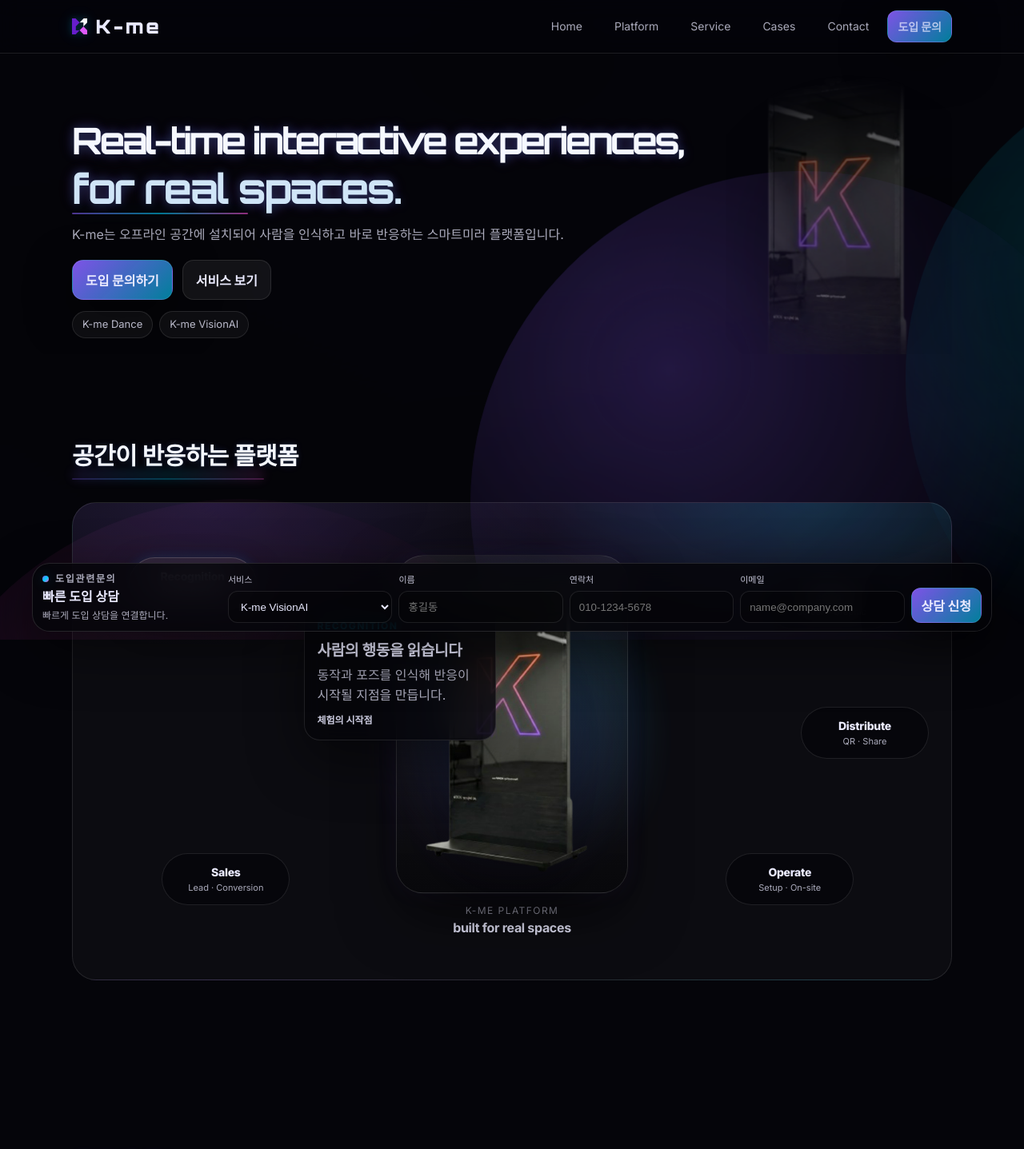
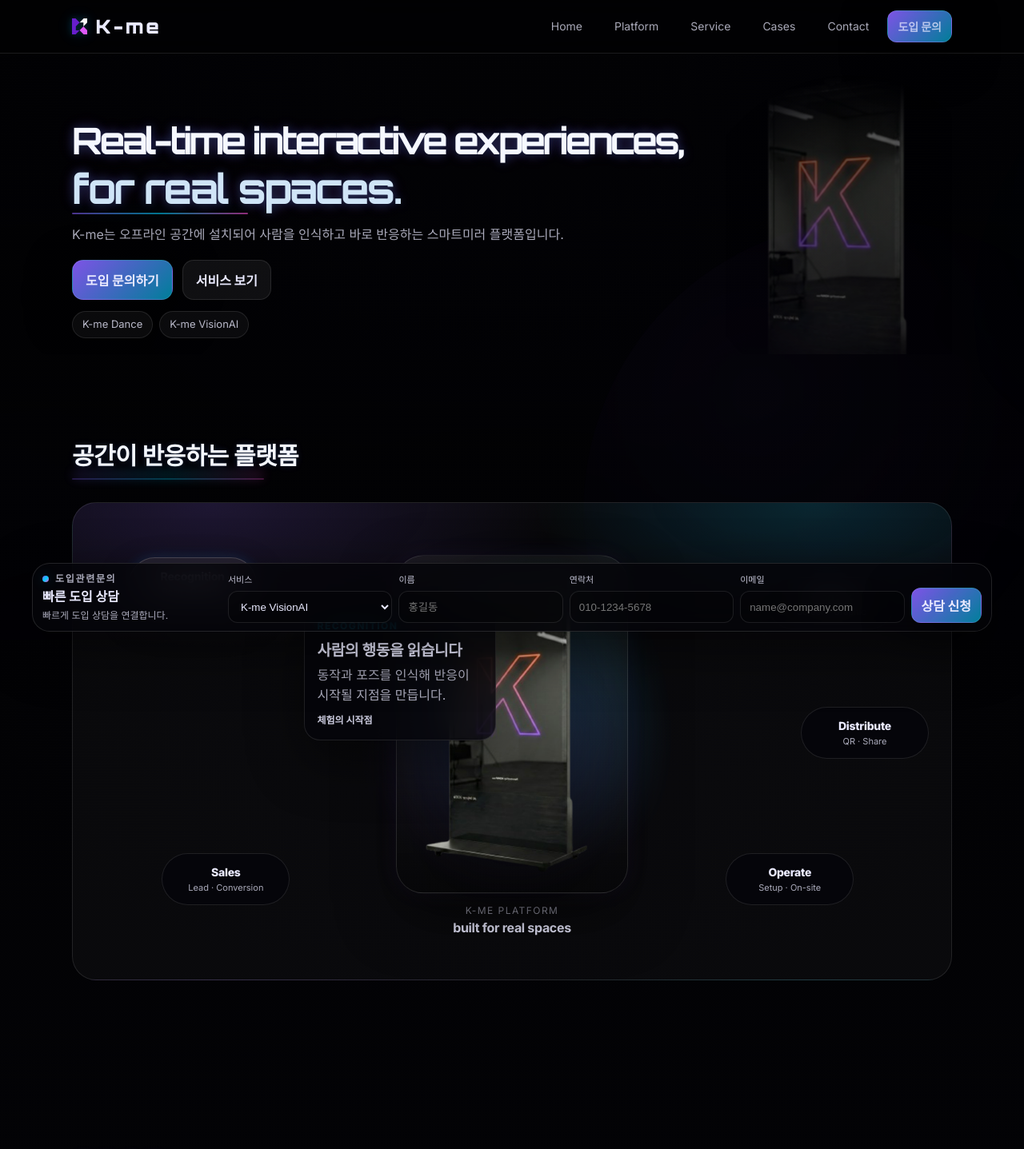
Before and after one commit to Ai-DAM/Ai-DAM.github.io, a React (Vite) app: page / in a window 1280 px wide. Shown: the top 1437 px of the page at 80% size. Built offline with nearby package versions, Linux system fonts and the light colour scheme.

Commit message:
0330 temp update

```diff
--- a/src/components/BackgroundFX.tsx
+++ b/src/components/BackgroundFX.tsx
@@ -6,12 +6,12 @@
       {/* Purple blob */}
       <motion.div
         className="bgBlob bgBlob1"
-        initial={{ x: -20, y: -10, scale: 1, opacity: 0.65 }}
+        initial={{ x: -20, y: -10, scale: 1, opacity: 0.18 }}
         animate={{
           x: [-20, 30, -10, -20],
           y: [-10, 20, 35, -10],
-          scale: [1, 1.08, 1.02, 1],
-          opacity: [0.55, 0.75, 0.62, 0.65],
+          scale: [1, 1.05, 1.01, 1],
+          opacity: [0.14, 0.24, 0.18, 0.16],
         }}
         transition={{ duration: 18, repeat: Infinity, ease: "easeInOut" }}
       />
@@ -19,12 +19,12 @@
       {/* Cyan blob */}
       <motion.div
         className="bgBlob bgBlob2"
-        initial={{ x: 10, y: 10, scale: 1, opacity: 0.55 }}
+        initial={{ x: 10, y: 10, scale: 1, opacity: 0.12 }}
         animate={{
           x: [10, -25, 20, 10],
           y: [10, 25, -10, 10],
-          scale: [1, 1.06, 1.1, 1],
-          opacity: [0.5, 0.72, 0.58, 0.55],
+          scale: [1, 1.04, 1.06, 1],
+          opacity: [0.08, 0.16, 0.12, 0.1],
         }}
         transition={{ duration: 22, repeat: Infinity, ease: "easeInOut" }}
       />
@@ -32,12 +32,12 @@
       {/* Pink blob */}
       <motion.div
         className="bgBlob bgBlob3"
-        initial={{ x: 0, y: 0, scale: 1, opacity: 0.5 }}
+        initial={{ x: 0, y: 0, scale: 1, opacity: 0.1 }}
         animate={{
           x: [0, 18, -14, 0],
           y: [0, -18, 12, 0],
-          scale: [1, 1.12, 1.04, 1],
-          opacity: [0.45, 0.68, 0.54, 0.5],
+          scale: [1, 1.05, 1.02, 1],
+          opacity: [0.06, 0.12, 0.08, 0.07],
         }}
         transition={{ duration: 20, repeat: Infinity, ease: "easeInOut" }}
       />
--- a/src/styles.css
+++ b/src/styles.css
@@ -1,5 +1,5 @@
 :root{
-  --bg: #05050a;
+  --bg: #020204;
   --line: rgba(255,255,255,.10);
   --text: #eaeaff;
   --muted: rgba(234,234,255,.72);
@@ -17,7 +17,9 @@
   font-family: Inter, ui-sans-serif, system-ui, -apple-system, Segoe UI, Roboto, Helvetica, Arial;
   color: var(--text);
   overflow-x:hidden;
-  background: var(--bg);
+  background:
+    radial-gradient(1200px 800px at 50% 0%, rgba(14,14,24,.10), transparent 58%),
+    linear-gradient(180deg, #020204 0%, #030306 100%);
   -webkit-font-smoothing: antialiased;
   text-rendering: geometricPrecision;
 }
@@ -60,7 +62,7 @@
   top: 0;
   z-index: 50;
   backdrop-filter: blur(14px);
-  background: rgba(5,5,10,.55);
+  background: rgba(2,2,4,.72);
   border-bottom: 1px solid var(--line);
 }
 .topInner{
@@ -816,37 +818,37 @@
 }
 .bgBlob{
   position: absolute;
-  width: 60vmax;
-  height: 60vmax;
+  width: 54vmax;
+  height: 54vmax;
   border-radius: 9999px;
   transform: translateZ(0);
   will-change: transform, opacity;
-  opacity: .34;
+  opacity: .12;
 }
 .bgBlob1{
-  left: 46%;
-  top: 28%;
-  background: radial-gradient(circle at 30% 30%, rgba(139,92,255,.34), transparent 62%);
+  left: 56%;
+  top: 34%;
+  background: radial-gradient(circle at 30% 30%, rgba(139,92,255,.16), transparent 62%);
 }
 .bgBlob2{
-  left: 92%;
-  top: 8%;
-  background: radial-gradient(circle at 35% 35%, rgba(0,210,255,.26), transparent 62%);
-  opacity: .24;
+  left: 98%;
+  top: 2%;
+  background: radial-gradient(circle at 35% 35%, rgba(0,210,255,.10), transparent 62%);
+  opacity: .08;
 }
 .bgBlob3{
-  left: -8%;
-  top: 86%;
-  background: radial-gradient(circle at 35% 35%, rgba(255,79,216,.18), transparent 64%);
+  left: -18%;
+  top: 92%;
+  background: radial-gradient(circle at 35% 35%, rgba(255,79,216,.08), transparent 64%);
 }
 .bgVignette{
   position:absolute;
   inset:-2px;
   background:
-    radial-gradient(1200px 700px at 50% 10%, rgba(0,0,0,.12), transparent 60%),
-    radial-gradient(1200px 700px at 50% 95%, rgba(0,0,0,.28), transparent 60%),
-    radial-gradient(900px 520px at 0% 50%, rgba(0,0,0,.20), transparent 60%),
-    radial-gradient(900px 520px at 100% 50%, rgba(0,0,0,.20), transparent 60%);
+    radial-gradient(1200px 700px at 50% 10%, rgba(0,0,0,.24), transparent 60%),
+    radial-gradient(1200px 700px at 50% 95%, rgba(0,0,0,.44), transparent 60%),
+    radial-gradient(900px 520px at 0% 50%, rgba(0,0,0,.32), transparent 60%),
+    radial-gradient(900px 520px at 100% 50%, rgba(0,0,0,.32), transparent 60%);
 }
 
 /* Responsive */
```
Also changed, not shown: 5 other files (tests, documents, lock files or other folders).
